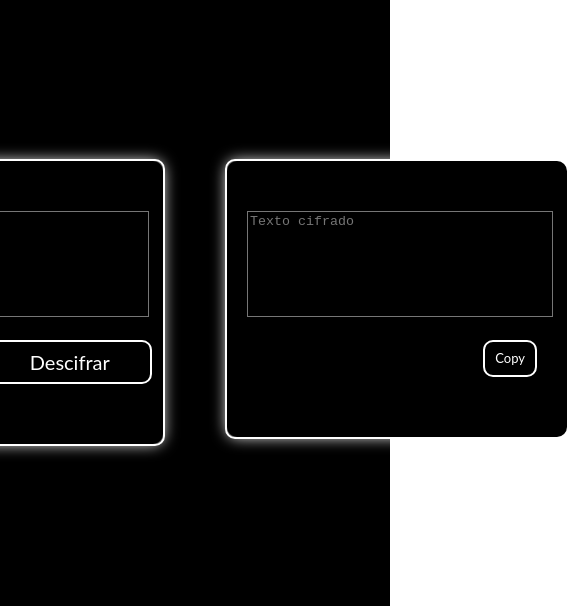
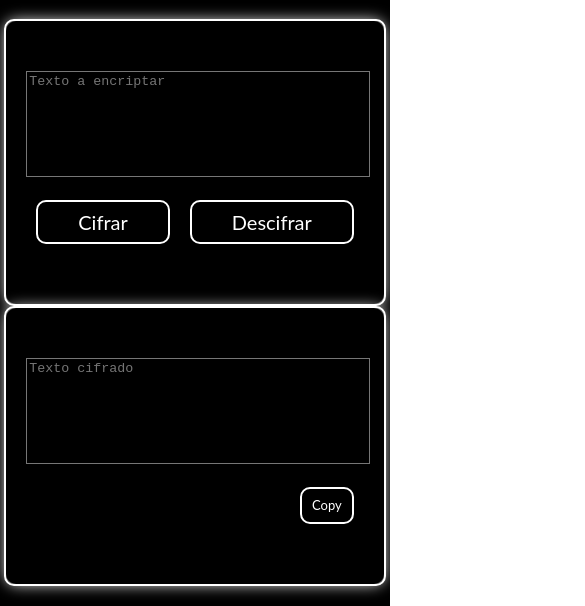
Before and after one commit to Jordavid/Encriptador, a plain HTML site: page index.html in a window 390 px wide. Shown: the part 163-769 px from the top of the page, 585 px wide, since content can reach past the window. Drawn offline with Linux system fonts and the light colour scheme.

Commit message:
Diseño Responsive

```diff
--- a/style.css
+++ b/style.css
@@ -142,3 +142,14 @@ footer {
 .social-links a:hover {
     color: #007bff;
 }
+
+@media screen and (max-width:480px) {
+
+    .container{
+        display: inline-block;
+
+    }
+    .enfoque, .textoDescifrado, .central{
+        width: auto;
+    }
+}
```
